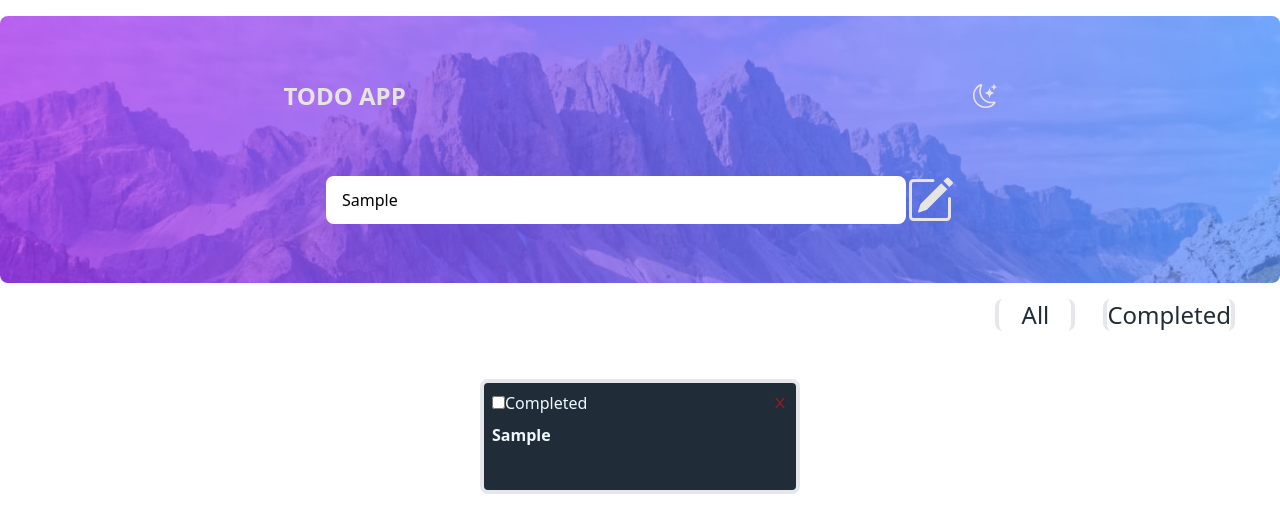
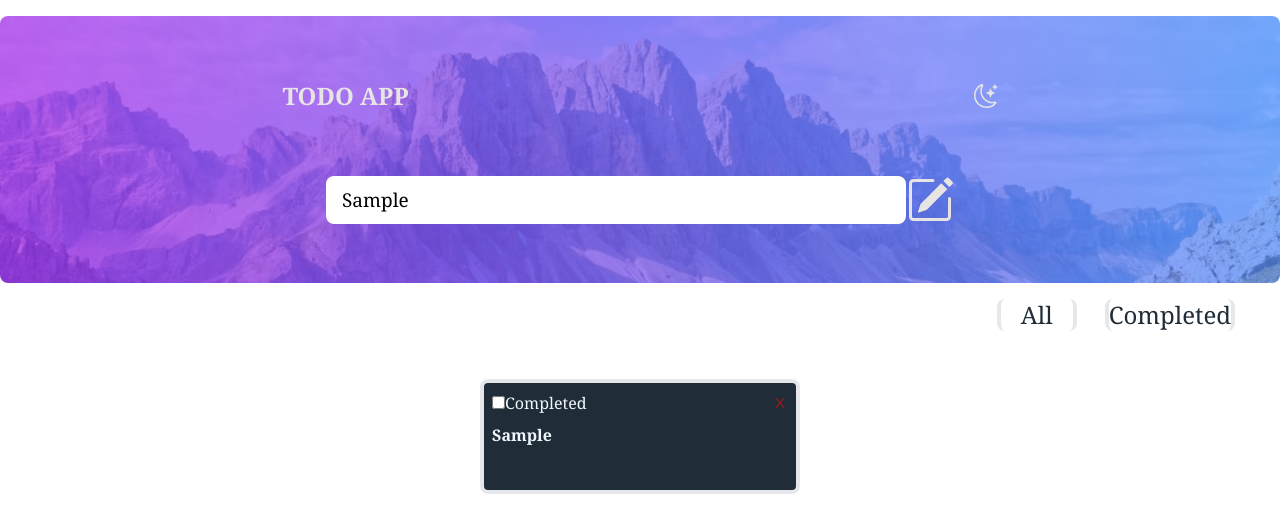
Before and after one commit to jyotirmoy-sinhababu/Daily-notes, a React (Vite) app: page / in a window 1280 px wide. Both pictures are taken after typing "Sample" into the empty fields and a click on the button 930 px from the left and 200 px from the top of the page. Shown: the top 532 px of the page. Built offline with nearby package versions, Linux system fonts and the light colour scheme.

Commit message:
style added and minor changes made

```diff
--- a/src/components/completedTaskDisplay/CompletedTaskDisplay.tsx
+++ b/src/components/completedTaskDisplay/CompletedTaskDisplay.tsx
@@ -19,7 +19,6 @@ const CompletedTaskDisplay = () => {
     });
     setCompletedTask(filteredData);
   }, [todos]);
-  console.log(completedTask);
 
   const handleDelete = (id: number) => {
     dispatch(deleteTodo(id));
@@ -51,7 +50,7 @@ const CompletedTaskDisplay = () => {
                       )
                     }
                   />
-                  <label>Completed</label>
+                  <label className='font-serif'>Completed</label>
                 </div>
                 <button
                   type='button'
@@ -64,7 +63,7 @@ const CompletedTaskDisplay = () => {
                 </button>
               </div>
               <div>
-                <p className=' flex flex-wrap font-semibold text-red-100 '>
+                <p className=' flex flex-wrap font-semibold text-red-100 font-serif'>
                   {item.dailyTodo}
                 </p>
               </div>
--- a/src/components/errorPage/ErrorPage.tsx
+++ b/src/components/errorPage/ErrorPage.tsx
@@ -12,7 +12,7 @@ const ErrorPage = () => {
     <div className='flex pt-[40px] justify-center align-middle'>
       <p
         style={textTheme.textColor}
-        className='font-black decoration-slate-950 text-3xl'
+        className='font-black decoration-slate-950 text-3xl font-serif'
       >
         No items
       </p>
--- a/src/components/filterBarComp/FilterBarComp.tsx
+++ b/src/components/filterBarComp/FilterBarComp.tsx
@@ -22,7 +22,7 @@ const FilterBarComp = ({ togglePage, setTogglePage }: any) => {
     <div className='flex gap-[28px] justify-end pe-[45px] '>
       <button
         style={(activeBtnStyle.active, btnTheme.btnColor)}
-        className='decoration-slate-950 text-2xl border-l-4 border-r-4 rounded-lg w-[80px] focus:border-teal-500'
+        className='decoration-slate-950 text-2xl border-l-4 border-r-4 rounded-lg w-[80px] focus:border-teal-500 font-serif'
         onClick={() => {
           setTogglePage(true);
         }}
@@ -31,7 +31,7 @@ const FilterBarComp = ({ togglePage, setTogglePage }: any) => {
       </button>
       <button
         style={(activeBtnStyle.inActive, btnTheme.btnColor)}
-        className='decoration-slate-950 text-2xl border-l-4 border-r-4 rounded-lg  focus:border-teal-500'
+        className='decoration-slate-950 text-2xl border-l-4 border-r-4 rounded-lg  focus:border-teal-500 font-serif'
         onClick={() => {
           setTogglePage(false);
         }}
--- a/src/components/inputForm/InputForm.tsx
+++ b/src/components/inputForm/InputForm.tsx
@@ -38,7 +38,7 @@ const InputForm = () => {
       <input
         type='text'
         name='dailyTodo'
-        className='lg:w-[580px] md:w-[450px] md:h-10 lg:h-12 rounded-lg pl-4 h-8 w-[210px] '
+        className='lg:w-[580px] md:w-[450px] md:h-10 lg:h-12 rounded-lg pl-4 h-8 w-[210px] font-serif text-[19px] '
         placeholder='Create a new todo...'
         onChange={(e) => {
           setInputData({ ...inputData, [e.target.name]: e.target.value });
--- a/src/components/nav/Nav.tsx
+++ b/src/components/nav/Nav.tsx
@@ -52,7 +52,9 @@ const Nav = () => {
       </div>
       <div className='flex justify-around absolute w-full top-16 '>
         {' '}
-        <h2 className='font-black text-stone-200 text-2xl'>TODO APP</h2>
+        <h2 className='font-black text-stone-200 text-2xl font-serif'>
+          TODO APP
+        </h2>
         <button
           onClick={() => {
             changeTheme();
--- a/src/todoListDisplay/TodoListDisplay.tsx
+++ b/src/todoListDisplay/TodoListDisplay.tsx
@@ -31,7 +31,7 @@ const TodoListDisplay = () => {
           return (
             <div
               style={cardTheme.backGroundColor}
-              className='border-4 w-[320px] h-[115px] rounded-lg px-2 py-2  overflow-auto flex gap-2 flex-col '
+              className='border-4 w-[320px] h-[115px] rounded-lg px-2 py-2  overflow-auto flex gap-2 flex-col  '
               key={item.id}
             >
               <div className='flex justify-between'>
@@ -51,7 +51,9 @@ const TodoListDisplay = () => {
                       )
                     }
                   />
-                  <label style={cardTheme.textColor}>Completed</label>
+                  <label className='font-serif' style={cardTheme.textColor}>
+                    Completed
+                  </label>
                 </div>
                 <button
                   type='button'
@@ -66,7 +68,7 @@ const TodoListDisplay = () => {
               <div>
                 <p
                   style={cardTheme.textColor}
-                  className=' flex flex-wrap font-semibold text-red-100  '
+                  className=' flex flex-wrap font-semibold text-red-100 font-serif  '
                 >
                   {item.dailyTodo}
                 </p>
```
